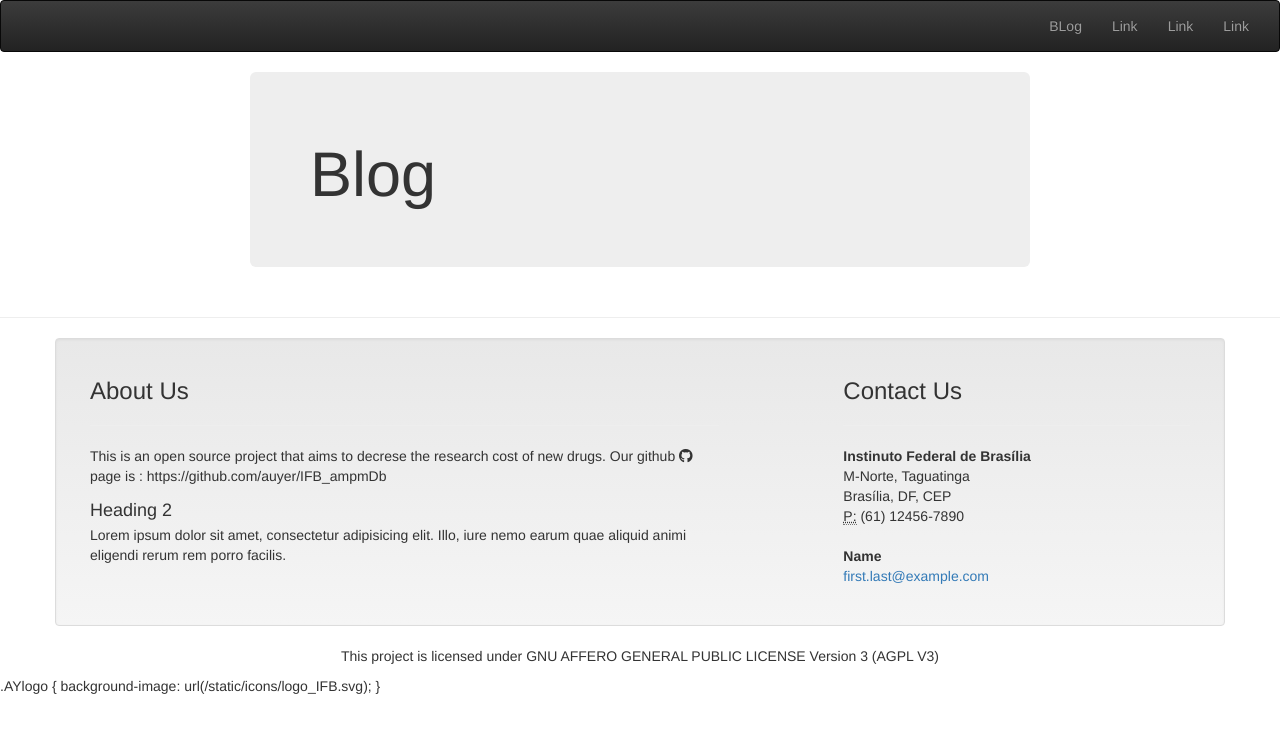
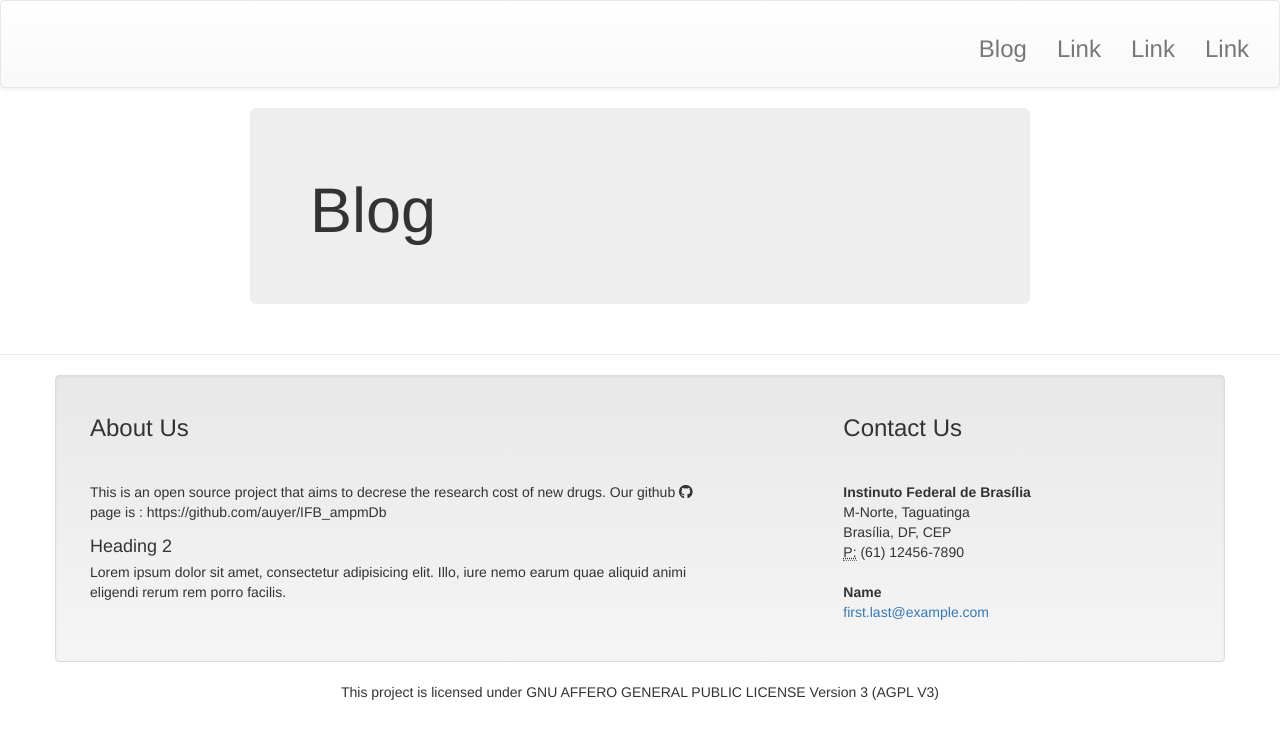
Before and after one commit to IFB-ampdb/IFB_ampmDb, a Django app: page /blog/ in a window 1280 px wide. Shown: the top 739 px of the page. Run offline with Django 3.2, Linux system fonts and the light colour scheme; data that the repository does not hold is empty; some libraries are stand-ins or nearby versions.

Commit message:
Logo test 3

```diff
--- a/ifbAMPdb/ifbAMPdatabase/templates/base.html
+++ b/ifbAMPdb/ifbAMPdatabase/templates/base.html
@@ -15,19 +15,18 @@
 	<![endif]-->
 </head>
 <body>
-	<nav class="navbar navbar-inverse" style="background-color:E0FFFC;">
+	<nav class="navbar navbar-default"  >
 		<div class="container-fluid">
-			<!-- Brand and toggle get grouped for better mobile display -->
 			<div class="navbar-header">
 				<button type="button" class="navbar-toggle collapsed" data-toggle="collapse" data-target="#myInverseNavbar2" aria-expanded="false"> <span class="sr-only">Toggle navigation</span> <span class="icon-bar"></span> <span class="icon-bar"></span> <span class="icon-bar"></span> </button>
-				<a class="navbar-brand" href="/"><span class="AYlogo"></span></a> </div>
+				<a class="navbar-left" href="/"><img alt"IFB AMPDB" src"{% static 'icons/logo_IFB.svg' %}" style="display: inline-block; height:38px; margin-top: 5px" ></a> </div>
 				<!-- Collect the nav links, forms, and other content for toggling -->
 				<div class="collapse navbar-collapse" id="myInverseNavbar2">
 					<ul class="nav navbar-nav navbar-right">
-						<li><a href="/blog/">BLog</a></li>
-						<li><a href="#">Link</a></li>
-						<li><a href="#">Link</a></li>
-						<li><a href="#">Link</a></li>
+						<li><a href="/blog/"><h3>Blog</h3></a></li>
+						<li><a href="#"><h3>Link</h3></a></li>
+						<li><a href="#"><h3>Link</h3></a></li>
+						<li><a href="#"><h3>Link</h3></a></li>
 					</ul>
 				</div>
 				<!-- /.navbar-collapse -->
@@ -83,6 +82,3 @@
 		<script src="https://use.fontawesome.com/c25953fb8c.js"></script>
 	</body>
 	</html>
-.AYlogo {
-	background-image: url({% static 'icons/logo_IFB.svg' %});
-}
```
